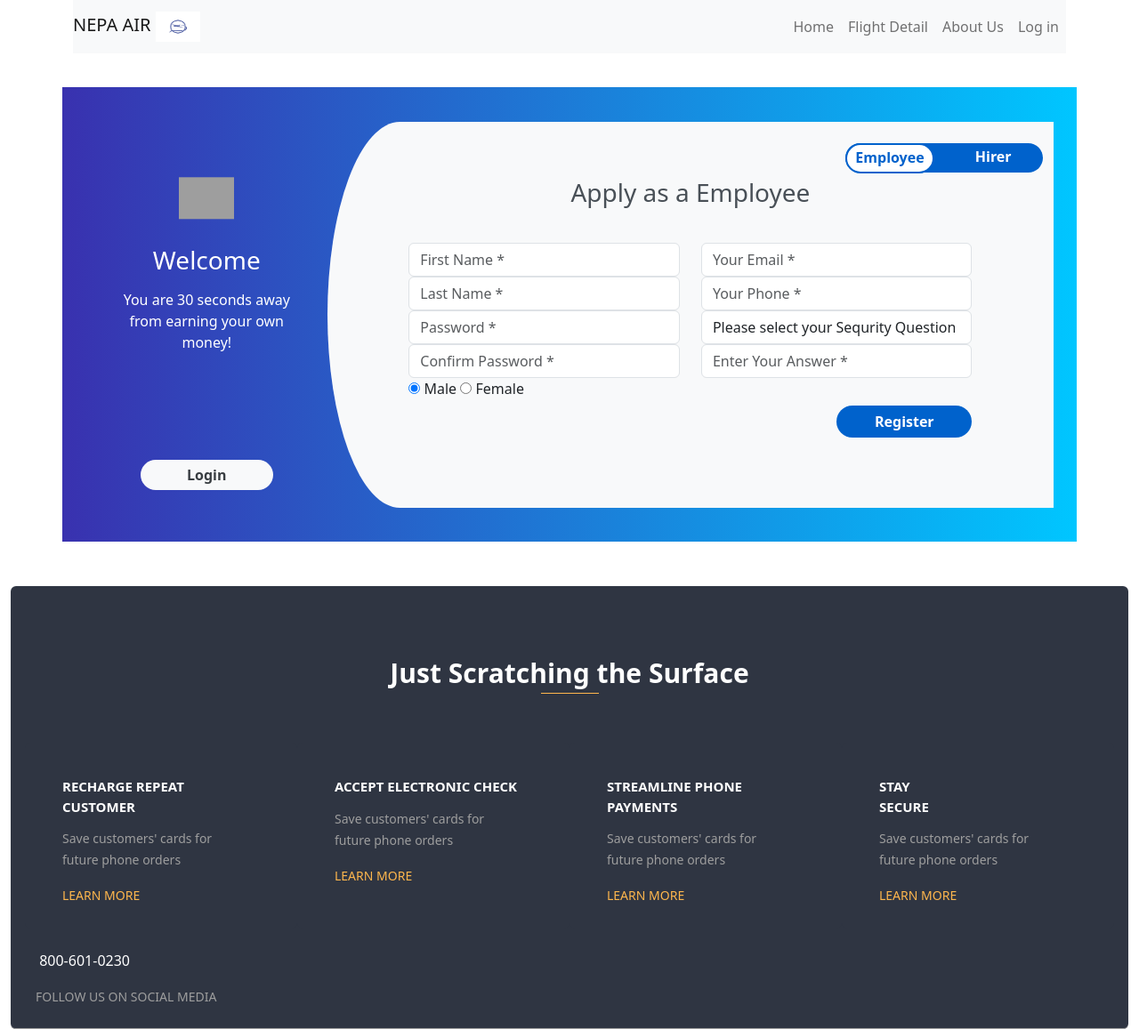
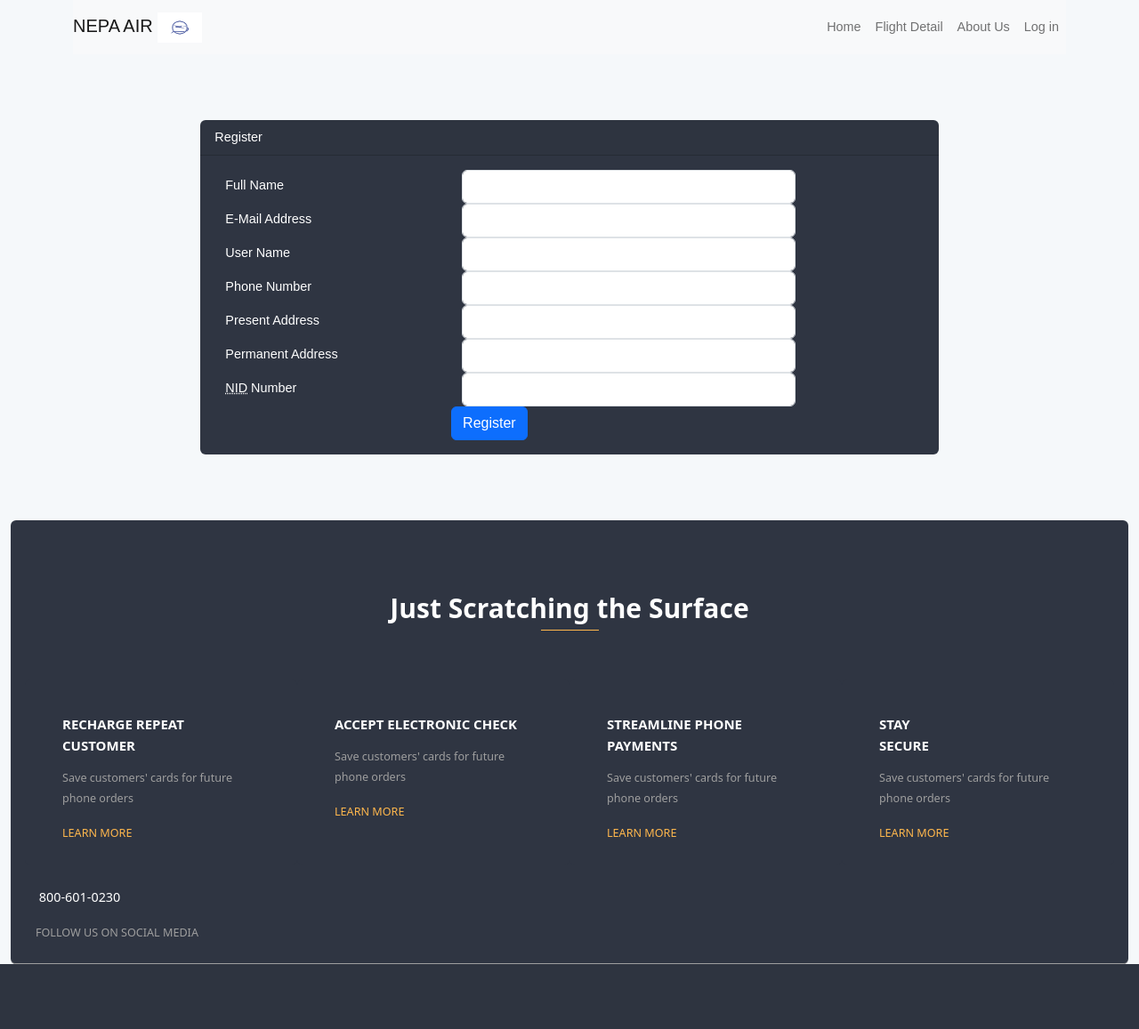
Before and after one commit to AshwinD-coder/Flight-Reservation-System-NepaAir-, a PHP site: page /signup.php in a window 1280 px wide. Shown: the whole page at 89% size. After the commit the page ends 1084 px from the top, so only its background shows below. Run offline with PHP 8.4, Linux system fonts and the light colour scheme; some libraries are stand-ins or nearby versions; grey boxes are pictures that could not be loaded.

Commit message:
Update signup.php

```diff
--- a/signup.php
+++ b/signup.php
@@ -5,224 +5,127 @@
 ?>
 
 <style>
-.register{
-    background: -webkit-linear-gradient(left, #3931af, #00c6ff);
-    margin-top: 3%;
-    padding: 3%;
-}
-.register-left{
-    text-align: center;
-    color: #fff;
-    margin-top: 4%;
-}
-.register-left input{
-    border: none;
-    border-radius: 1.5rem;
-    padding: 2%;
-    width: 60%;
-    background: #f8f9fa;
-    font-weight: bold;
-    color: #383d41;
-    margin-top: 30%;
-    margin-bottom: 3%;
-    cursor: pointer;
-}
-.register-right{
-    background: #f8f9fa;
-    border-top-left-radius: 10% 50%;
-    border-bottom-left-radius: 10% 50%;
-}
-.register-left img{
-    margin-top: 15%;
-    margin-bottom: 5%;
-    width: 25%;
-    -webkit-animation: mover 2s infinite  alternate;
-    animation: mover 1s infinite  alternate;
-}
-@-webkit-keyframes mover {
-    0% { transform: translateY(0); }
-    100% { transform: translateY(-20px); }
-}
-@keyframes mover {
-    0% { transform: translateY(0); }
-    100% { transform: translateY(-20px); }
-}
-.register-left p{
-    font-weight: lighter;
-    padding: 12%;
-    margin-top: -9%;
-}
-.register .register-form{
-    padding: 10%;
-    margin-top: 10%;
-}
-.btnRegister{
-    float: right;
-    margin-top: 10%;
-    border: none;
-    border-radius: 1.5rem;
-    padding: 2%;
-    background: #0062cc;
-    color: #fff;
-    font-weight: 600;
-    width: 50%;
-    cursor: pointer;
-}
-.register .nav-tabs{
-    margin-top: 3%;
-    border: none;
-    background: #0062cc;
-    border-radius: 1.5rem;
-    width: 28%;
-    float: right;
-}
-.register .nav-tabs .nav-link{
-    padding: 2%;
-    height: 34px;
-    font-weight: 600;
-    color: #fff;
-    border-top-right-radius: 1.5rem;
-    border-bottom-right-radius: 1.5rem;
-}
-.register .nav-tabs .nav-link:hover{
-    border: none;
-}
-.register .nav-tabs .nav-link.active{
-    width: 100px;
-    color: #0062cc;
-    border: 2px solid #0062cc;
-    border-top-left-radius: 1.5rem;
-    border-bottom-left-radius: 1.5rem;
-}
-.register-heading{
-    text-align: center;
-    margin-top: 8%;
-    margin-bottom: -15%;
-    color: #495057;
+
+
+body{
+    margin: 0;
+    font-size: .9rem;
+    font-weight: 400;
+    line-height: 1.6;
+    color: #212529;
+    text-align: left;
+    background-color: #f5f8fa;
 }
 
+.navbar-laravel
+{
+    box-shadow: 0 2px 4px rgba(0,0,0,.04);
+}
 
+.navbar-brand , .nav-link, .my-form, .login-form
+{
+    font-family: Raleway, sans-serif;
+}
+
+.my-form
+{
+    padding-top: 1.5rem;
+    padding-bottom: 1.5rem;
+}
+
+.my-form .row
+{
+    margin-left: 0;
+    margin-right: 0;
+}
+
+.login-form
+{
+    padding-top: 1.5rem;
+    padding-bottom: 1.5rem;
+}
+
+.login-form .row
+{
+    margin-left: 0;
+    margin-right: 0;
+}
 </style>
-
-<div class="container register">
-                <div class="row">
-                    <div class="col-md-3 register-left">
-                        <img src="https://image.ibb.co/n7oTvU/logo_white.png" alt=""/>
-                        <h3>Welcome</h3>
-                        <p>You are 30 seconds away from earning your own money!</p>
-                        <input type="submit" name="" value="Login"/><br/>
-                    </div>
-                    <div class="col-md-9 register-right">
-                        <ul class="nav nav-tabs nav-justified" id="myTab" role="tablist">
-                            <li class="nav-item">
-                                <a class="nav-link active" id="home-tab" data-toggle="tab" href="#home" role="tab" aria-controls="home" aria-selected="true">Employee</a>
-                            </li>
-                            <li class="nav-item">
-                                <a class="nav-link" id="profile-tab" data-toggle="tab" href="#profile" role="tab" aria-controls="profile" aria-selected="false">Hirer</a>
-                            </li>
-                        </ul>
-                        <div class="tab-content" id="myTabContent">
-                            <div class="tab-pane fade show active" id="home" role="tabpanel" aria-labelledby="home-tab">
-                                <h3 class="register-heading">Apply as a Employee</h3>
-                                <div class="row register-form">
+<main class="my-form">
+    <div class="cotainer">
+        <div class="row justify-content-center">
+            <div class="col-md-8">
+                    <div class="card">
+                        <div class="card-header">Register</div>
+                        <div class="card-body">
+                            <form name="my-form" onsubmit="return validform()" action="success.php" method="">
+                                <div class="form-group row">
+                                    <label for="full_name" class="col-md-4 col-form-label text-md-right">Full Name</label>
                                     <div class="col-md-6">
-                                        <div class="form-group">
-                                            <input type="text" class="form-control" placeholder="First Name *" value="" />
-                                        </div>
-                                        <div class="form-group">
-                                            <input type="text" class="form-control" placeholder="Last Name *" value="" />
-                                        </div>
-                                        <div class="form-group">
-                                            <input type="password" class="form-control" placeholder="Password *" value="" />
-                                        </div>
-                                        <div class="form-group">
-                                            <input type="password" class="form-control"  placeholder="Confirm Password *" value="" />
-                                        </div>
-                                        <div class="form-group">
-                                            <div class="maxl">
-                                                <label class="radio inline">
-                                                    <input type="radio" name="gender" value="male" checked>
-                                                    <span> Male </span>
-                                                </label>
-                                                <label class="radio inline">
-                                                    <input type="radio" name="gender" value="female">
-                                                    <span>Female </span>
-                                                </label>
+                                        <input type="text" id="full_name" class="form-control" name="full-name">
                                     </div>
                                 </div>
-                                    </div>
+
+                                <div class="form-group row">
+                                    <label for="email_address" class="col-md-4 col-form-label text-md-right">E-Mail Address</label>
                                     <div class="col-md-6">
-                                        <div class="form-group">
-                                            <input type="email" class="form-control" placeholder="Your Email *" value="" />
-                                        </div>
-                                        <div class="form-group">
-                                            <input type="text" minlength="10" maxlength="10" name="txtEmpPhone" class="form-control" placeholder="Your Phone *" value="" />
-                                        </div>
-                                        <div class="form-group">
-                                            <select class="form-control">
-                                                <option class="hidden"  selected disabled>Please select your Sequrity Question</option>
-                                                <option>What is your Birthdate?</option>
-                                                <option>What is Your old Phone Number</option>
-                                                <option>What is your Pet Name?</option>
-                                            </select>
-                                        </div>
-                                        <div class="form-group">
-                                            <input type="text" class="form-control" placeholder="Enter Your Answer *" value="" />
-                                        </div>
-                                        <input type="submit" class="btnRegister"  value="Register"/>
+                                        <input type="text" id="email_address" class="form-control" name="email-address">
                                     </div>
                                 </div>
+
+                                <div class="form-group row">
+                                    <label for="user_name" class="col-md-4 col-form-label text-md-right">User Name</label>
+                                    <div class="col-md-6">
+                                        <input type="text" id="user_name" class="form-control" name="username">
                                     </div>
-                            <div class="tab-pane fade show" id="profile" role="tabpanel" aria-labelledby="profile-tab">
-                                <h3  class="register-heading">Apply as a Hirer</h3>
-                                <div class="row register-form">
-                                    <div class="col-md-6">
-                                        <div class="form-group">
-                                            <input type="text" class="form-control" placeholder="First Name *" value="" />
-                                        </div>
-                                        <div class="form-group">
-                                            <input type="text" class="form-control" placeholder="Last Name *" value="" />
-                                        </div>
-                                        <div class="form-group">
-                                            <input type="email" class="form-control" placeholder="Email *" value="" />
-                                        </div>
-                                        <div class="form-group">
-                                            <input type="text" maxlength="10" minlength="10" class="form-control" placeholder="Phone *" value="" />
                                 </div>
 
+                                <div class="form-group row">
+                                    <label for="phone_number" class="col-md-4 col-form-label text-md-right">Phone Number</label>
+                                    <div class="col-md-6">
+                                        <input type="text" id="phone_number" class="form-control">
+                                    </div>
+                                </div>
 
+                                <div class="form-group row">
+                                    <label for="present_address" class="col-md-4 col-form-label text-md-right">Present Address</label>
+                                    <div class="col-md-6">
+                                        <input type="text" id="present_address" class="form-control">
                                     </div>
+                                </div>
+
+                                <div class="form-group row">
+                                    <label for="permanent_address" class="col-md-4 col-form-label text-md-right">Permanent Address</label>
                                     <div class="col-md-6">
-                                        <div class="form-group">
-                                            <input type="password" class="form-control" placeholder="Password *" value="" />
+                                        <input type="text" id="permanent_address" class="form-control" name="permanent-address">
                                     </div>
-                                        <div class="form-group">
-                                            <input type="password" class="form-control" placeholder="Confirm Password *" value="" />
                                 </div>
-                                        <div class="form-group">
-                                            <select class="form-control">
-                                                <option class="hidden"  selected disabled>Please select your Sequrity Question</option>
-                                                <option>What is your Birthdate?</option>
-                                                <option>What is Your old Phone Number</option>
-                                                <option>What is your Pet Name?</option>
-                                            </select>
+
+                                <div class="form-group row">
+                                    <label for="nid_number" class="col-md-4 col-form-label text-md-right"><abbr
+                                                title="National Id Card">NID</abbr> Number</label>
+                                    <div class="col-md-6">
+                                        <input type="text" id="nid_number" class="form-control" name="nid-number">
                                     </div>
-                                        <div class="form-group">
-                                            <input type="text" class="form-control" placeholder="`Answer *" value="" />
                                 </div>
-                                        <input type="submit" class="btnRegister"  value="Register"/>
+
+                                    <div class="col-md-6 offset-md-4">
+                                        <button type="submit" class="btn btn-primary">
+                                        Register
+                                        </button>
                          </div>
                     </div>
             </div>
         </div>
     </div>
                                     </div>
-
                                 </div>
+                            </form>
 
 
+</main>
 
-            <?php
+            <?php>
 
 include('partials/footer.php');
 
```
Lines whose indentation alone changed are shown as unchanged.
